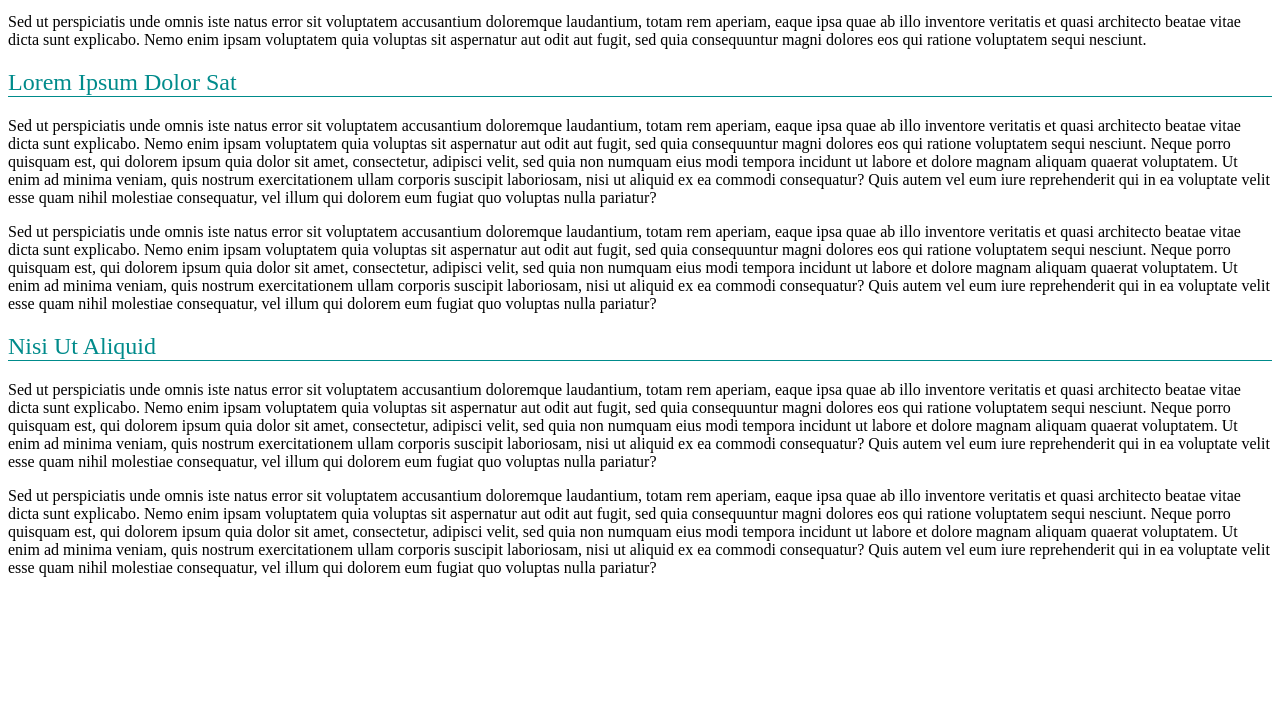
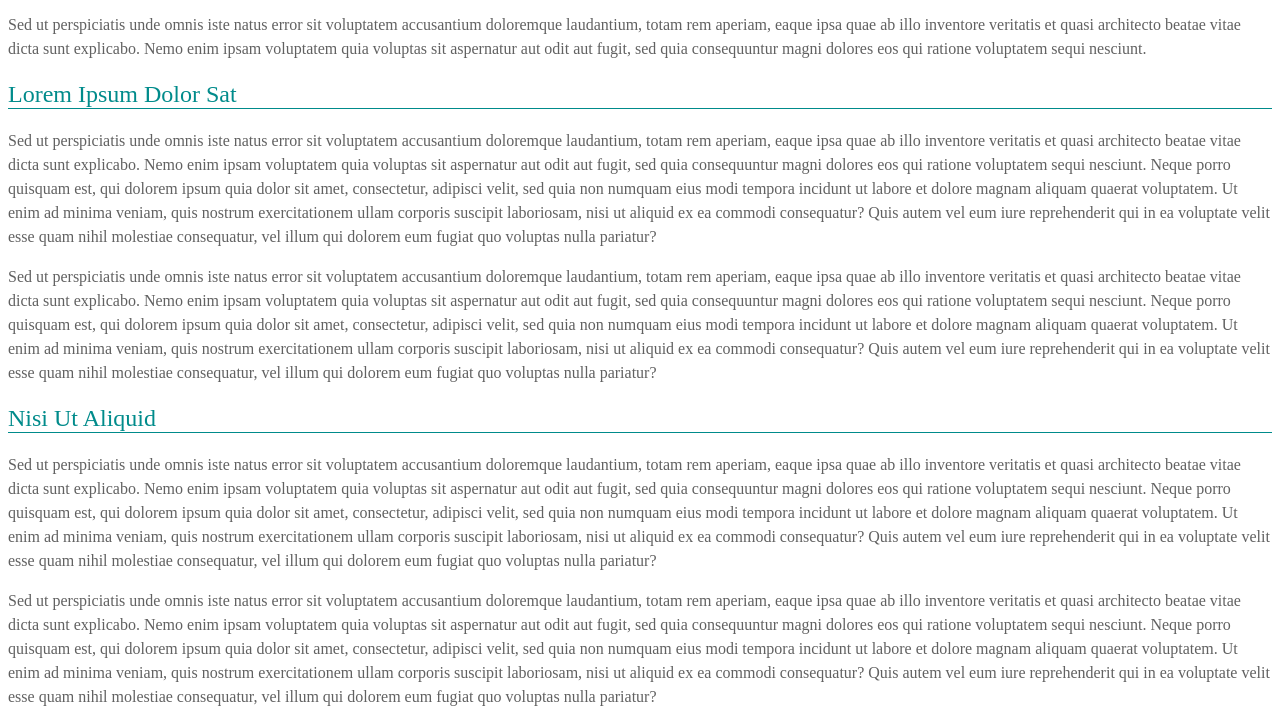
Before and after one commit to cabraldiogo/dws1, a plain HTML site: page applying-css/inline.html in a window 1280 px wide. Shown: the part 77-802 px from the top of the page. Drawn offline with Linux system fonts and the light colour scheme.

Commit message:
Finished the inline style requested.

```diff
--- a/applying-css/inline.html
+++ b/applying-css/inline.html
@@ -6,12 +6,12 @@
 	</head>
 	<body>
 		<h1 style="color:rgb(200,200,200); background-color:DarkCyan; font-size:3em; font-family:Tahoma, Arial, sans-serif; padding:5px; margin: 0;">Inline CSS</h1>
-		<p>Sed ut perspiciatis unde omnis iste natus error sit voluptatem accusantium doloremque laudantium, totam rem aperiam, eaque ipsa quae ab illo inventore veritatis et quasi architecto beatae vitae dicta sunt explicabo. Nemo enim ipsam voluptatem quia voluptas sit aspernatur aut odit aut fugit, sed quia consequuntur magni dolores eos qui ratione voluptatem sequi nesciunt. </p>
+		<p style="color:#616161; line-height:1.5;">Sed ut perspiciatis unde omnis iste natus error sit voluptatem accusantium doloremque laudantium, totam rem aperiam, eaque ipsa quae ab illo inventore veritatis et quasi architecto beatae vitae dicta sunt explicabo. Nemo enim ipsam voluptatem quia voluptas sit aspernatur aut odit aut fugit, sed quia consequuntur magni dolores eos qui ratione voluptatem sequi nesciunt. </p>
 		<h2 style="color:DarkCyan; font-weight:normal; border-bottom:1px solid DarkCyan;">Lorem Ipsum Dolor Sat</h2>
-		<p>Sed ut perspiciatis unde omnis iste natus error sit voluptatem accusantium doloremque laudantium, totam rem aperiam, eaque ipsa quae ab illo inventore veritatis et quasi architecto beatae vitae dicta sunt explicabo. Nemo enim ipsam voluptatem quia voluptas sit aspernatur aut odit aut fugit, sed quia consequuntur magni dolores eos qui ratione voluptatem sequi nesciunt. Neque porro quisquam est, qui dolorem ipsum quia dolor sit amet, consectetur, adipisci velit, sed quia non numquam eius modi tempora incidunt ut labore et dolore magnam aliquam quaerat voluptatem. Ut enim ad minima veniam, quis nostrum exercitationem ullam corporis suscipit laboriosam, nisi ut aliquid ex ea commodi consequatur? Quis autem vel eum iure reprehenderit qui in ea voluptate velit esse quam nihil molestiae consequatur, vel illum qui dolorem eum fugiat quo voluptas nulla pariatur?</p>
-		<p>Sed ut perspiciatis unde omnis iste natus error sit voluptatem accusantium doloremque laudantium, totam rem aperiam, eaque ipsa quae ab illo inventore veritatis et quasi architecto beatae vitae dicta sunt explicabo. Nemo enim ipsam voluptatem quia voluptas sit aspernatur aut odit aut fugit, sed quia consequuntur magni dolores eos qui ratione voluptatem sequi nesciunt. Neque porro quisquam est, qui dolorem ipsum quia dolor sit amet, consectetur, adipisci velit, sed quia non numquam eius modi tempora incidunt ut labore et dolore magnam aliquam quaerat voluptatem. Ut enim ad minima veniam, quis nostrum exercitationem ullam corporis suscipit laboriosam, nisi ut aliquid ex ea commodi consequatur? Quis autem vel eum iure reprehenderit qui in ea voluptate velit esse quam nihil molestiae consequatur, vel illum qui dolorem eum fugiat quo voluptas nulla pariatur?</p>
+		<p style="color:#616161; line-height:1.5;">Sed ut perspiciatis unde omnis iste natus error sit voluptatem accusantium doloremque laudantium, totam rem aperiam, eaque ipsa quae ab illo inventore veritatis et quasi architecto beatae vitae dicta sunt explicabo. Nemo enim ipsam voluptatem quia voluptas sit aspernatur aut odit aut fugit, sed quia consequuntur magni dolores eos qui ratione voluptatem sequi nesciunt. Neque porro quisquam est, qui dolorem ipsum quia dolor sit amet, consectetur, adipisci velit, sed quia non numquam eius modi tempora incidunt ut labore et dolore magnam aliquam quaerat voluptatem. Ut enim ad minima veniam, quis nostrum exercitationem ullam corporis suscipit laboriosam, nisi ut aliquid ex ea commodi consequatur? Quis autem vel eum iure reprehenderit qui in ea voluptate velit esse quam nihil molestiae consequatur, vel illum qui dolorem eum fugiat quo voluptas nulla pariatur?</p>
+		<p style="color:#616161; line-height:1.5;">Sed ut perspiciatis unde omnis iste natus error sit voluptatem accusantium doloremque laudantium, totam rem aperiam, eaque ipsa quae ab illo inventore veritatis et quasi architecto beatae vitae dicta sunt explicabo. Nemo enim ipsam voluptatem quia voluptas sit aspernatur aut odit aut fugit, sed quia consequuntur magni dolores eos qui ratione voluptatem sequi nesciunt. Neque porro quisquam est, qui dolorem ipsum quia dolor sit amet, consectetur, adipisci velit, sed quia non numquam eius modi tempora incidunt ut labore et dolore magnam aliquam quaerat voluptatem. Ut enim ad minima veniam, quis nostrum exercitationem ullam corporis suscipit laboriosam, nisi ut aliquid ex ea commodi consequatur? Quis autem vel eum iure reprehenderit qui in ea voluptate velit esse quam nihil molestiae consequatur, vel illum qui dolorem eum fugiat quo voluptas nulla pariatur?</p>
 		<h2 style="color:DarkCyan; font-weight:normal; border-bottom:1px solid DarkCyan;">Nisi Ut Aliquid </h2>
-		<p>Sed ut perspiciatis unde omnis iste natus error sit voluptatem accusantium doloremque laudantium, totam rem aperiam, eaque ipsa quae ab illo inventore veritatis et quasi architecto beatae vitae dicta sunt explicabo. Nemo enim ipsam voluptatem quia voluptas sit aspernatur aut odit aut fugit, sed quia consequuntur magni dolores eos qui ratione voluptatem sequi nesciunt. Neque porro quisquam est, qui dolorem ipsum quia dolor sit amet, consectetur, adipisci velit, sed quia non numquam eius modi tempora incidunt ut labore et dolore magnam aliquam quaerat voluptatem. Ut enim ad minima veniam, quis nostrum exercitationem ullam corporis suscipit laboriosam, nisi ut aliquid ex ea commodi consequatur? Quis autem vel eum iure reprehenderit qui in ea voluptate velit esse quam nihil molestiae consequatur, vel illum qui dolorem eum fugiat quo voluptas nulla pariatur?</p>
-		<p>Sed ut perspiciatis unde omnis iste natus error sit voluptatem accusantium doloremque laudantium, totam rem aperiam, eaque ipsa quae ab illo inventore veritatis et quasi architecto beatae vitae dicta sunt explicabo. Nemo enim ipsam voluptatem quia voluptas sit aspernatur aut odit aut fugit, sed quia consequuntur magni dolores eos qui ratione voluptatem sequi nesciunt. Neque porro quisquam est, qui dolorem ipsum quia dolor sit amet, consectetur, adipisci velit, sed quia non numquam eius modi tempora incidunt ut labore et dolore magnam aliquam quaerat voluptatem. Ut enim ad minima veniam, quis nostrum exercitationem ullam corporis suscipit laboriosam, nisi ut aliquid ex ea commodi consequatur? Quis autem vel eum iure reprehenderit qui in ea voluptate velit esse quam nihil molestiae consequatur, vel illum qui dolorem eum fugiat quo voluptas nulla pariatur?</p>
+		<p style="color:#616161; line-height:1.5;">Sed ut perspiciatis unde omnis iste natus error sit voluptatem accusantium doloremque laudantium, totam rem aperiam, eaque ipsa quae ab illo inventore veritatis et quasi architecto beatae vitae dicta sunt explicabo. Nemo enim ipsam voluptatem quia voluptas sit aspernatur aut odit aut fugit, sed quia consequuntur magni dolores eos qui ratione voluptatem sequi nesciunt. Neque porro quisquam est, qui dolorem ipsum quia dolor sit amet, consectetur, adipisci velit, sed quia non numquam eius modi tempora incidunt ut labore et dolore magnam aliquam quaerat voluptatem. Ut enim ad minima veniam, quis nostrum exercitationem ullam corporis suscipit laboriosam, nisi ut aliquid ex ea commodi consequatur? Quis autem vel eum iure reprehenderit qui in ea voluptate velit esse quam nihil molestiae consequatur, vel illum qui dolorem eum fugiat quo voluptas nulla pariatur?</p>
+		<p style="color:#616161; line-height:1.5;">Sed ut perspiciatis unde omnis iste natus error sit voluptatem accusantium doloremque laudantium, totam rem aperiam, eaque ipsa quae ab illo inventore veritatis et quasi architecto beatae vitae dicta sunt explicabo. Nemo enim ipsam voluptatem quia voluptas sit aspernatur aut odit aut fugit, sed quia consequuntur magni dolores eos qui ratione voluptatem sequi nesciunt. Neque porro quisquam est, qui dolorem ipsum quia dolor sit amet, consectetur, adipisci velit, sed quia non numquam eius modi tempora incidunt ut labore et dolore magnam aliquam quaerat voluptatem. Ut enim ad minima veniam, quis nostrum exercitationem ullam corporis suscipit laboriosam, nisi ut aliquid ex ea commodi consequatur? Quis autem vel eum iure reprehenderit qui in ea voluptate velit esse quam nihil molestiae consequatur, vel illum qui dolorem eum fugiat quo voluptas nulla pariatur?</p>
 	</body>
 </html>
```
